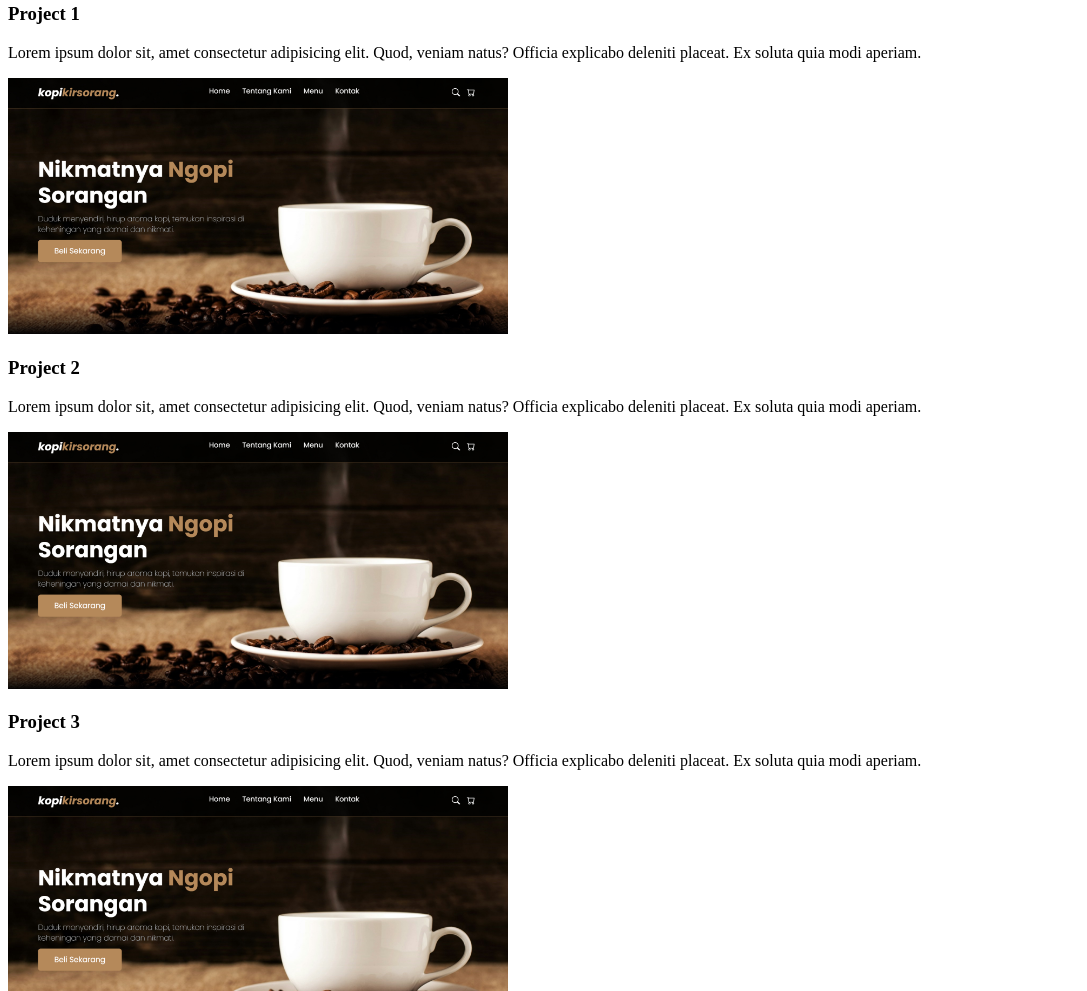
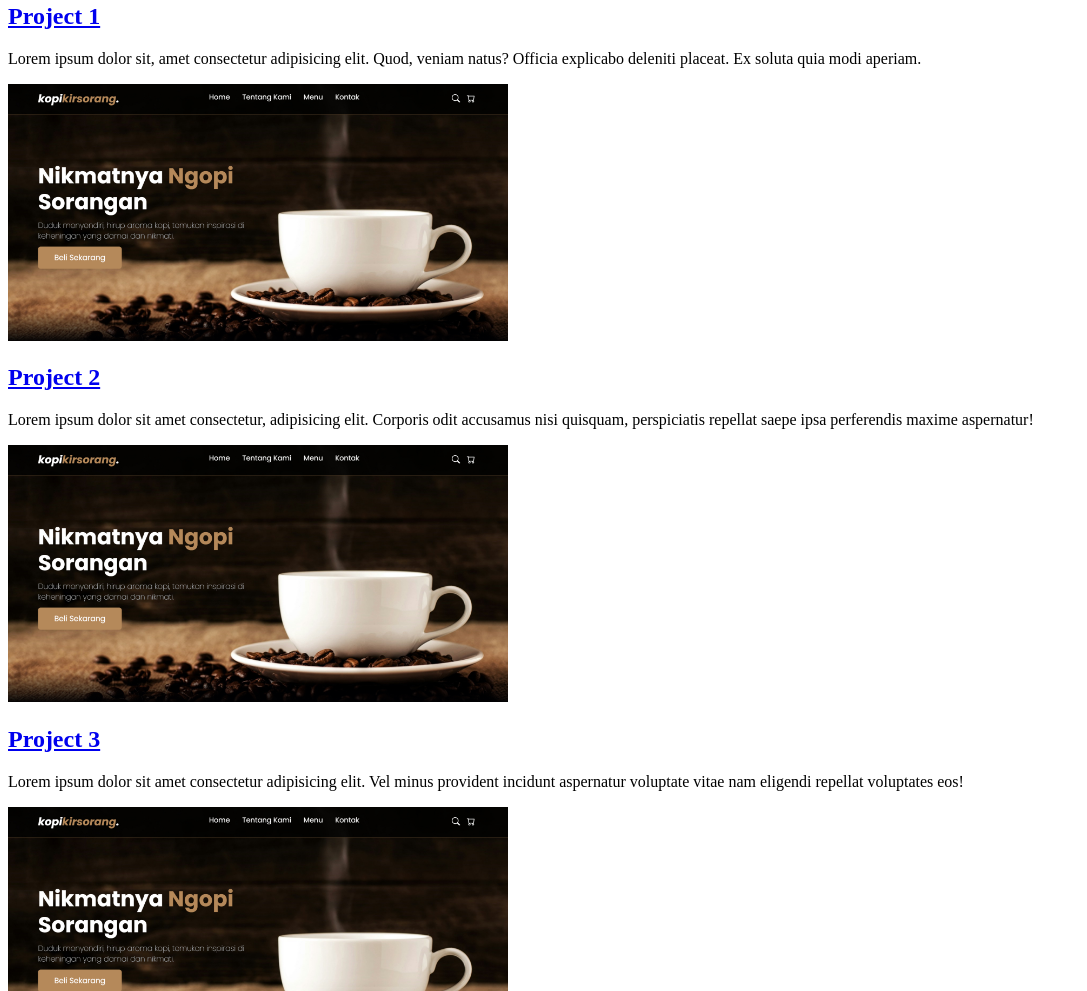
Before and after one commit to ilyarin/ilyarin.github.io, a plain HTML site: page index.html in a window 1280 px wide. Shown: the part 654-1645 px from the top of the page, without its empty margins (0-1087 px from the left). Drawn offline with nearby package versions, Linux system fonts and the light colour scheme.

Commit message:
update index.html

```diff
--- a/index.html
+++ b/index.html
@@ -94,7 +94,9 @@
         <h2>Projects</h2>
         <div class="project-grid">
           <div class="project-card">
-            <h3>Project 1</h3>
+            <a href="https://github.com/ilyarin/kopi-kirsorang" target="_blank">
+              <h2>Project 1</h2>
+            </a>
             <p>
               Lorem ipsum dolor sit, amet consectetur adipisicing elit. Quod,
               veniam natus? Officia explicabo deleniti placeat. Ex soluta quia
@@ -105,22 +107,26 @@
             </div>
           </div>
           <div class="project-card">
-            <h3>Project 2</h3>
+            <a href="https://github.com/ilyarin/kopi-kirsorang" target="_blank">
+              <h2>Project 2</h2>
+            </a>
             <p>
-              Lorem ipsum dolor sit, amet consectetur adipisicing elit. Quod,
-              veniam natus? Officia explicabo deleniti placeat. Ex soluta quia
-              modi aperiam.
+              Lorem ipsum dolor sit amet consectetur, adipisicing elit. Corporis
+              odit accusamus nisi quisquam, perspiciatis repellat saepe ipsa
+              perferendis maxime aspernatur!
             </p>
             <div class="project-image">
               <img src="img/projects/kopi-kirsorang.png" alt="Kopi Kirsorang" />
             </div>
           </div>
           <div class="project-card">
-            <h3>Project 3</h3>
+            <a href="https://github.com/ilyarin/kopi-kirsorang" target="_blank">
+              <h2>Project 3</h2>
+            </a>
             <p>
-              Lorem ipsum dolor sit, amet consectetur adipisicing elit. Quod,
-              veniam natus? Officia explicabo deleniti placeat. Ex soluta quia
-              modi aperiam.
+              Lorem ipsum dolor sit amet consectetur adipisicing elit. Vel minus
+              provident incidunt aspernatur voluptate vitae nam eligendi
+              repellat voluptates eos!
             </p>
             <div class="project-image">
               <img src="img/projects/kopi-kirsorang.png" alt="Kopi Kirsorang" />
```
